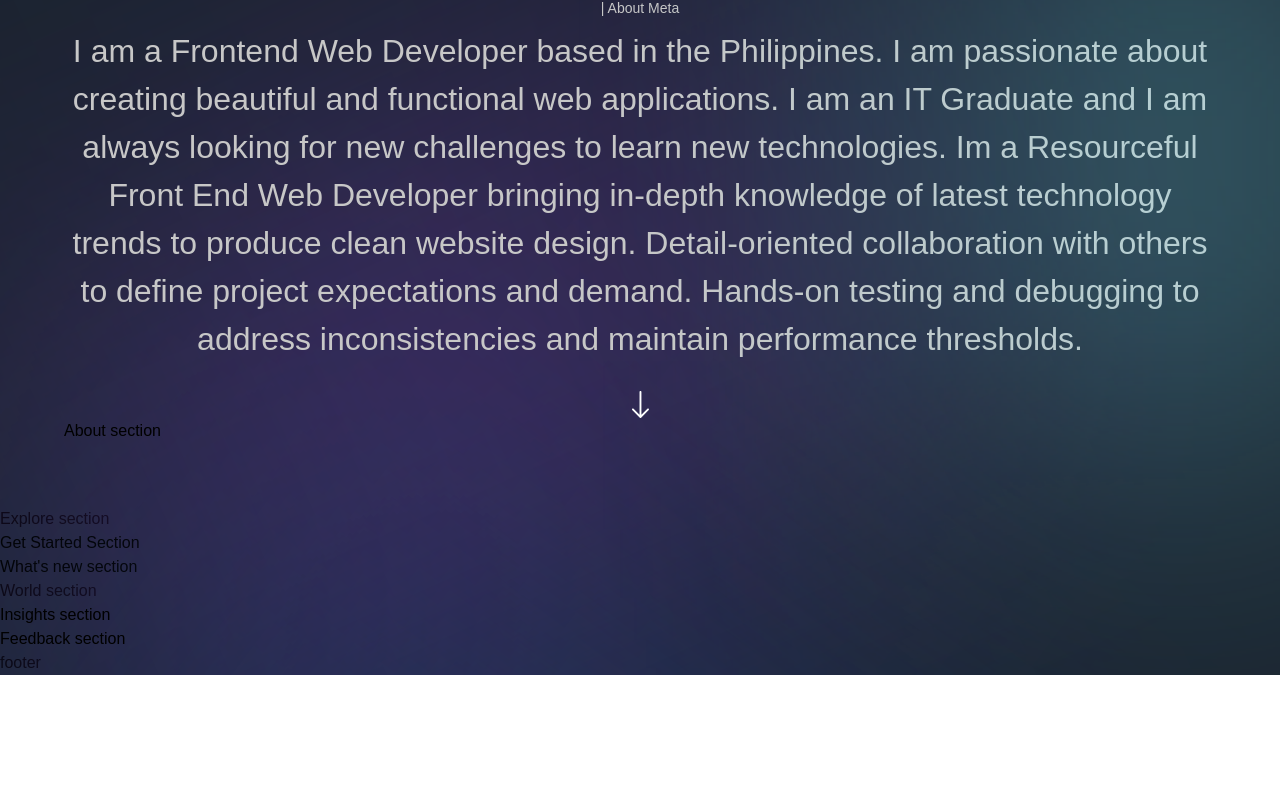
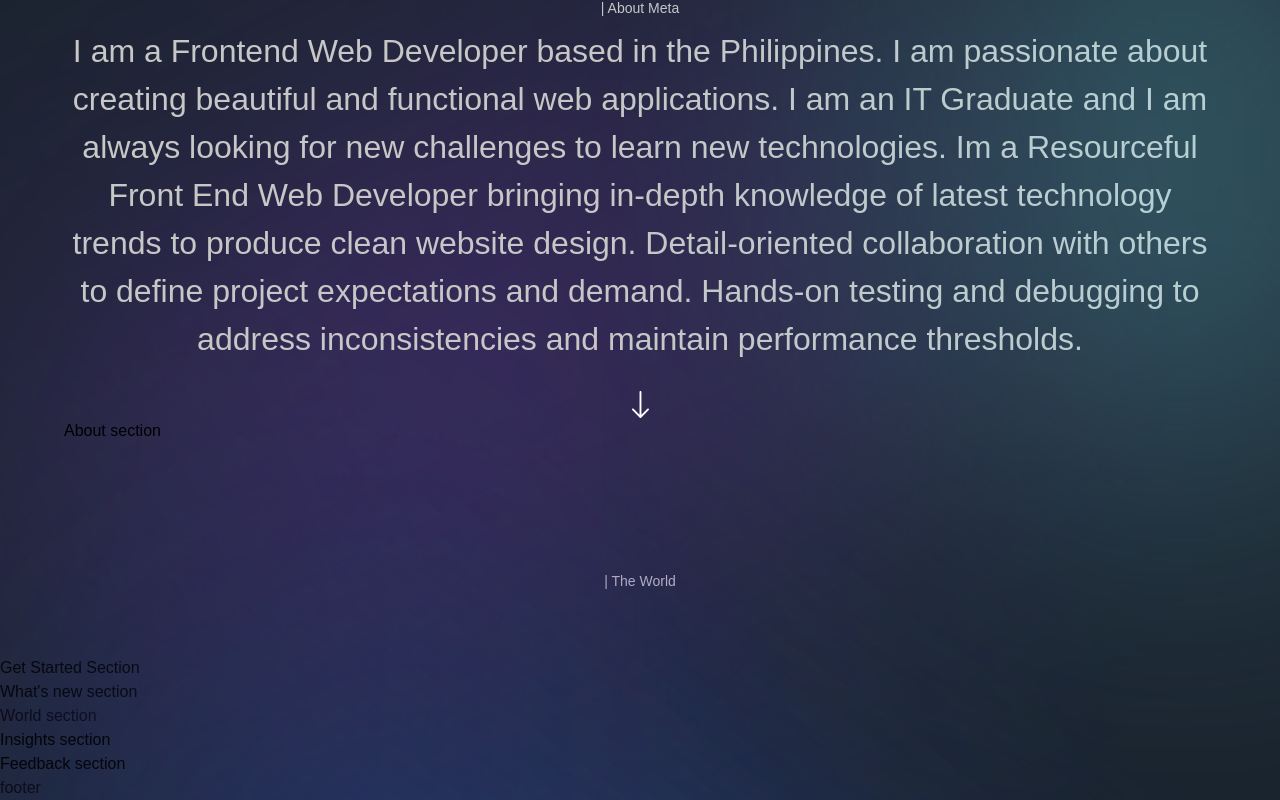
Before and after one commit to thops1925/metanext13, a Next.js app: page / in a window 1280 px wide. Shown: the part 1210-2010 px from the top of the page. Before the commit the page ends 1885 px from the top, so only its background shows below. Built offline with nearby package versions, Linux system fonts and the light colour scheme; a web font is replaced by a local one.

Commit message:
explore save

```diff
--- a/app/page.js
+++ b/app/page.js
@@ -18,10 +18,9 @@
     <World />
     <div className="relative">
       <Insights />
-      <div className="gradient-05 z-0" />
+      <div className="gradient-04 z-0" />
       <Feedback />
     </div>
-
     <Footer />
   </div>
 );
--- a/sections/Explore.jsx
+++ b/sections/Explore.jsx
@@ -1,8 +1,24 @@
 'use client';
+import { motion } from 'framer-motion';
+
+import styles from '../styles';
+import { staggerContainer } from '../utils/motion';
+import { ExploreCard, TitleText, TypingText } from '../components';
+import { exploreWorlds } from '../constants'
+
 
 const Explore = () => (
-  <section>
-    Explore section
+  <section className={`${styles.paddings}`} id="explore">
+
+    <motion.div
+      variants={staggerContainer}
+      initial="hidden"
+      whileInView="show"
+      viewport={{ once: false, amount: 0.25 }}
+      className={`${styles.innerWidth} mx-auto flex flex-col `}
+    >
+      <TypingText title="| The World" textStyles="text-center" />
+    </motion.div>
   </section>
 );
 
```
